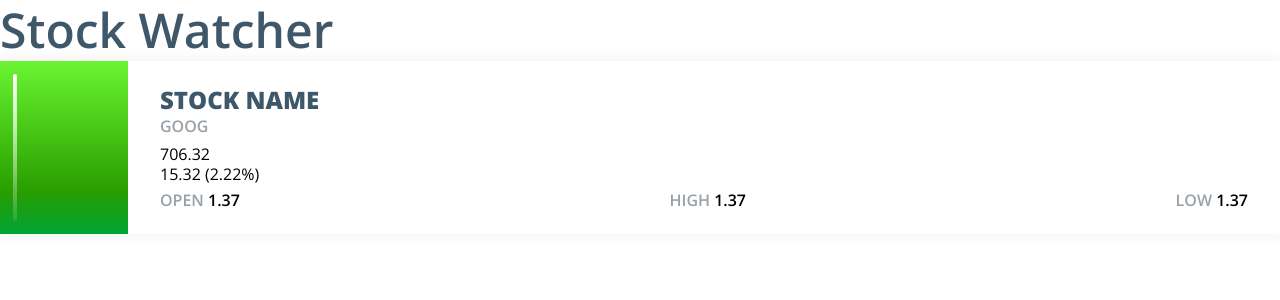
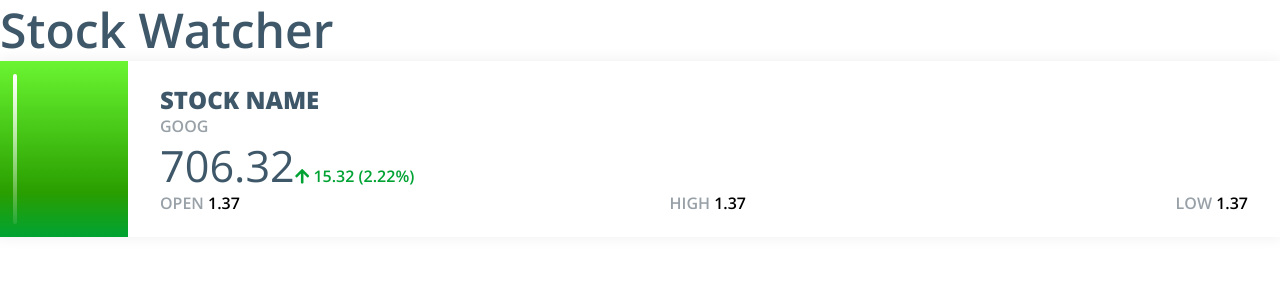
Before and after one commit to jessikuh/stock-watcher, a Vue app in the folder client/: page / in a window 1280 px wide. Shown: the top 300 px of the page. Built offline with nearby package versions, Linux system fonts and the light colour scheme.

Commit message:
Naming improvements

```diff
--- a/client/src/components/Ticker.vue
+++ b/client/src/components/Ticker.vue
@@ -13,17 +13,17 @@
         {{ symbol }}
       </h3>
 
-      <div style="">
-        <div class="price">
+      <div class="data__pricing">
+        <div class="data__price">
           706.32
         </div>
 
-        <div class="percentage">
-          15.32 (2.22%)
+        <div class="data__percentage">
+          <Arrow /> 15.32 (<span class="color-green">2.22%</span>)
         </div>
       </div>
 
-      <div class="time-series">
+      <div class="data__summary">
         <div class="open">
           <b><span class="light">OPEN</span> 1.37</b>
         </div>
@@ -39,6 +39,8 @@
 </template>
 
 <script>
+import Arrow from '@/components/icons/Arrow.vue';
+
 export default {
   name: 'Stock',
   props: {
@@ -46,6 +48,9 @@ export default {
       type: String,
       required: true,
     },
+  },
+  components: {
+    Arrow,
   },
 };
 </script>
@@ -61,6 +66,22 @@ export default {
     .data {
       flex: 1;
       padding: 1.5rem 2rem;
+
+      &__pricing {
+        align-items: flex-end;
+        display: flex;
+        flex-flow: row wrap;
+      }
+
+      &__price {
+        color: $type;
+        font-size: 2.7rem;
+        line-height: 1;
+      }
+
+      &__percentage {
+        font-weight: 600;
+      }
     }
 
     h3 {
@@ -88,6 +109,10 @@ export default {
           @include linear-gradient(to top, rgba($white, .05) 0%, $white 100%);
         }
       }
+
+      .data__percentage {
+        color: $green-dark;
+      }
     }
 
     &--negative {
@@ -101,13 +126,7 @@ export default {
     }
   }
 
-  .value {
-    color: $type;
-    font-size: 2.7rem;
-    line-height: 1;
-  }
-
-  .time-series {
+  .data__summary {
     display: flex;
     flex-flow: row wrap;
     justify-content: space-between;
```
